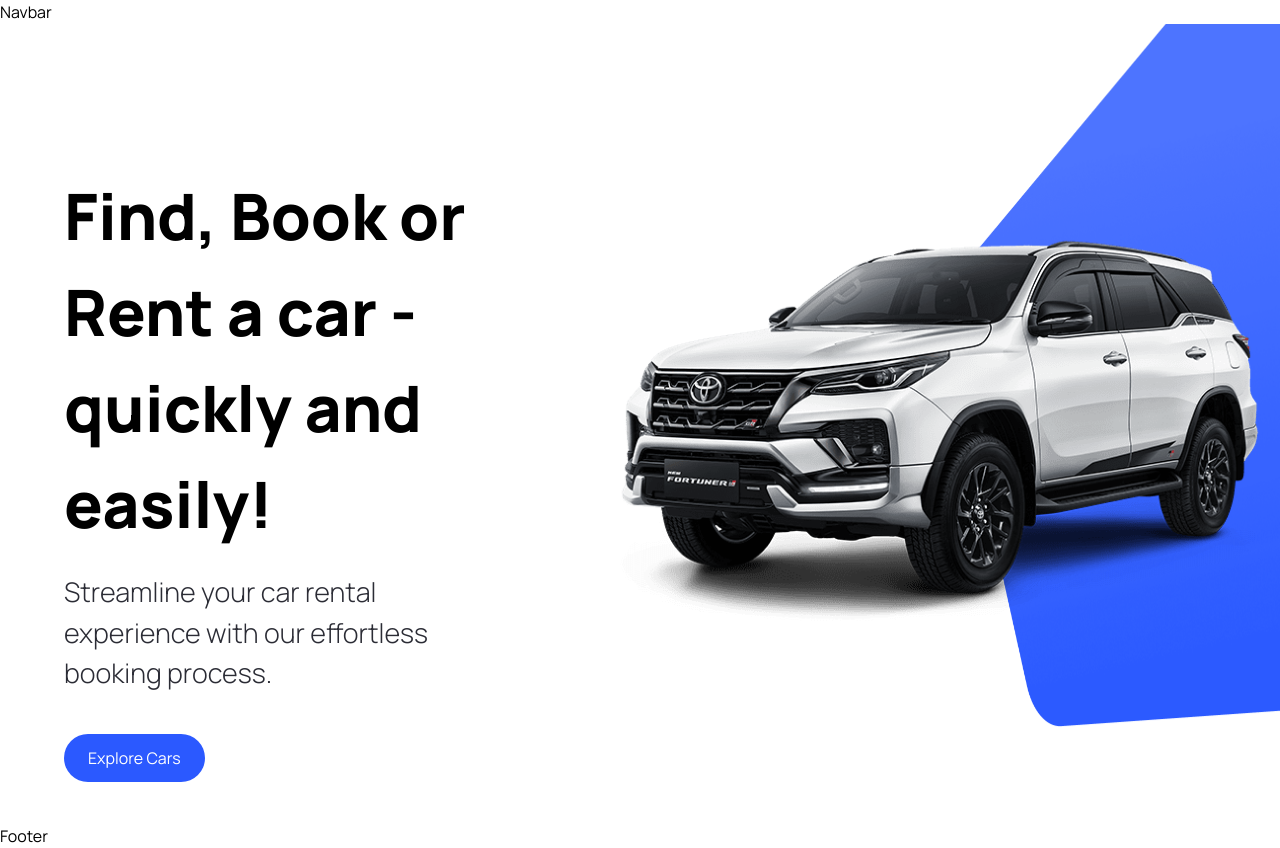
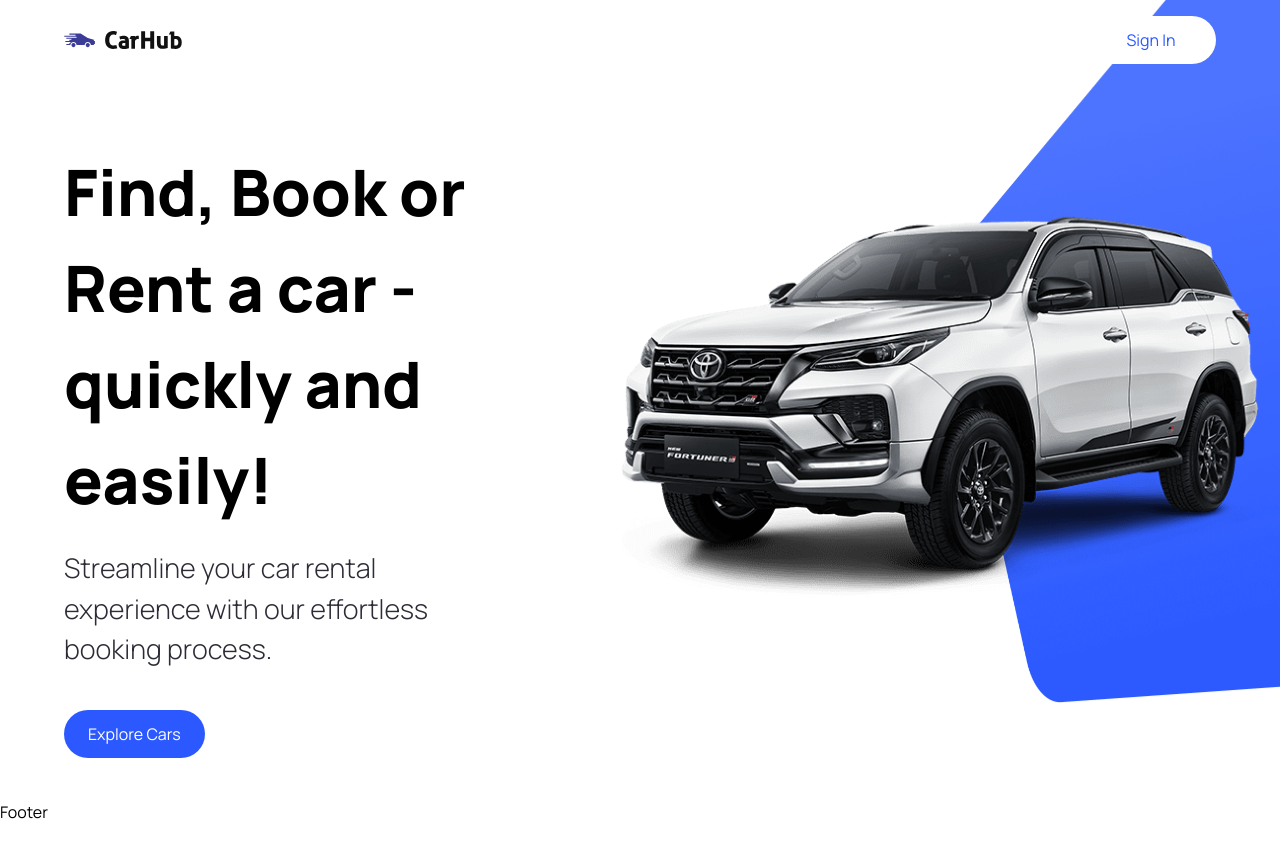
Before and after one commit to JPy-UwU/car_showcase, a Next.js app: page / in a window 1280 px wide. After the commit the page ends 824 px from the top, so only its background shows below. Built offline with nearby package versions, Linux system fonts and the light colour scheme.

Commit message:
added imgage link and button

```diff
--- a/components/Navbar.tsx
+++ b/components/Navbar.tsx
@@ -1,8 +1,29 @@
-import React from 'react'
+import Link from "next/link"
+import Image from "next/image"
+
+import CustomButton from "./CustomButton"
 
 const Navbar = () => {
   return (
-    <div>Navbar</div>
+    <header className="w-full absolute z-10">
+      <nav className="max-w-[1440px] mx-auto flex justify-between items-center sm:px-16 px-6 py-4">
+        <Link href="/" className="flex justify-center items-center">
+          <Image
+            src="/logo.svg"
+            alt="Car Hub logo"
+            width={118}
+            height={18}
+            className="object-contain"
+          />
+        </Link>
+
+        <CustomButton
+          title="Sign In"
+          btnType="button"
+          containerStyles="text-primary-blue rounded-full bg-white min-w-[130px]"
+        />
+      </nav>
+    </header>
   )
 }
 
```
